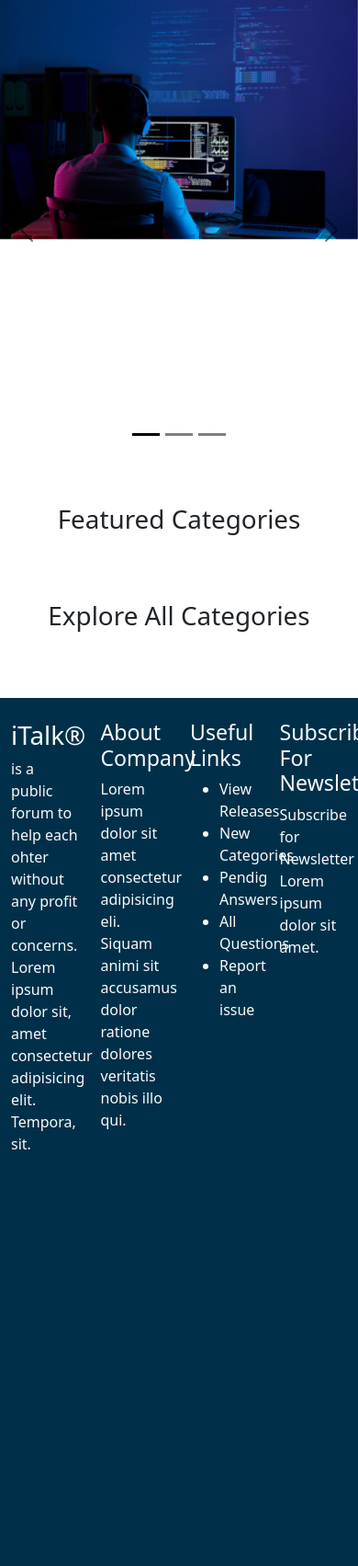
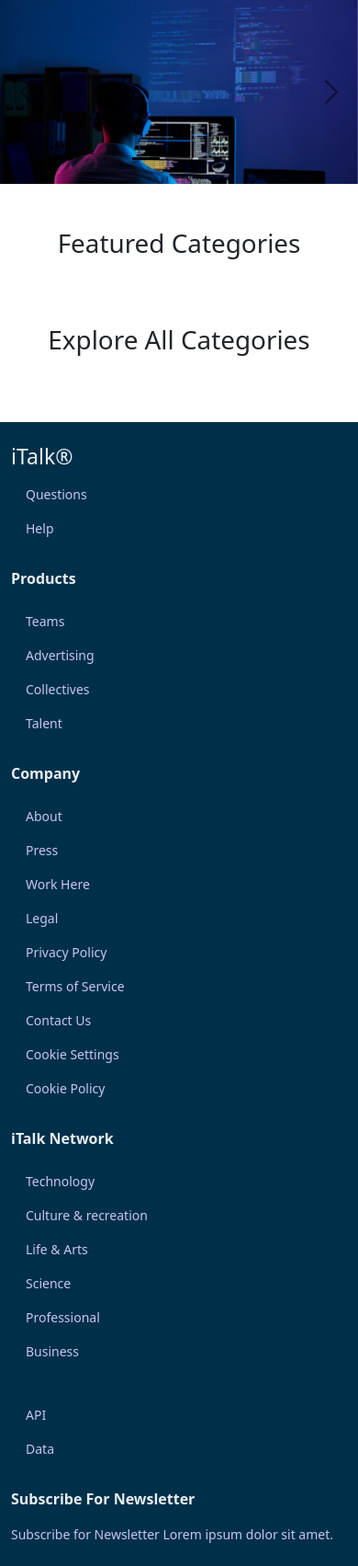
Before and after one commit to imgul/italk, a PHP site: page /index.php in a window 390 px wide; the page is wider, and only the part inside the window is pictured. Shown: the part 56-1759 px from the top of that part at 92% size. Before the commit the page ends 1306 px from the top of that part, so only its background shows below. Run offline with PHP 8.4, Linux system fonts and the light colour scheme; data that the repository does not hold is empty.

Commit message:
Responsive Design for Homepage(index.php), Navbar, Slider And Footer

```diff
--- a/index.php
+++ b/index.php
@@ -17,8 +17,9 @@ include 'partials/_config.php';
 </head>
 
 <body>
-    <?php include 'partials/_navbar.php'; ?>
-    <?php include 'partials/_slider.php'; ?>
+    <?php include 'partials/_navbar.php';
+    include 'partials/_slider.php';
+    ?>
 
 
     <div class="container my-5">
@@ -28,7 +29,7 @@ include 'partials/_config.php';
             $sqlFeatured = "SELECT * FROM `categories` WHERE `category_featured` = true LIMIT 3;";
             $resultFeatured = mysqli_query($conn, $sqlFeatured);
             while ($row = mysqli_fetch_assoc($resultFeatured)) {
-                echo '<div class="col-md-4">
+                echo '<div class="col-md-4 py-2">
                     <div class="card text-center">
                         <div class="card-header">
                             Featured
@@ -56,7 +57,7 @@ include 'partials/_config.php';
             $sql = "SELECT * FROM `categories`";
             $result = mysqli_query($conn, $sql);
             while ($row = mysqli_fetch_assoc($result)) {
-                echo '<div class="col-md-3 py-3">
+                echo '<div class="col-lg-3 col-md-4 col-sm-6 py-3">
                     <div class="card" style="width: 100%;">
                         <div style="width: 100%; height: 180px; background-color:bisque;">
                             <img src="img/' . $row["category_title"] . '.png" style="height:100%; object-fit: cover;" class="card-img-top" alt="...">
--- a/partials/_footer.php
+++ b/partials/_footer.php
@@ -1,26 +1,54 @@
-<div class="container-fluid py-4 mt-5 text-light bg-primary">
+<div class="container-fluid mt-5 pb-2 bg-primary" style="color: #C9C5F5;">
     <div class="row">
-        <div class="col-3">
-            <h1>iTalk&reg;</h1>
-            <p>is a public forum to help each ohter without any profit or concerns. Lorem ipsum dolor sit, amet consectetur adipisicing elit. Tempora, sit.</p>
-        </div>
-        <div class="col-3">
-            <h3>About Company</h3>
-            <p>Lorem ipsum dolor sit amet consectetur adipisicing eli. Siquam animi sit accusamus dolor ratione dolores veritatis nobis illo qui.</p>
-        </div>
-        <div class="col-3">
-            <h3>Useful Links</h3>
-            <ul>
-                <li>View Releases</li>
-                <li>New Categories</li>
-                <li>Pendig Answers</li>
-                <li>All Questions</li>
-                <li>Report an issue</li>
+        <div class="col-md-2 col-sm-4 pt-4">
+            <h3 style="color: #E8EDF5;">iTalk&reg;</h3>
+            <ul class="nav flex-column" style="font-size: 14px;">
+                <li class="nav-item"><a class="nav-link" style="color: #C9C5F5;" href="#">Questions</a></li>
+                <li class="nav-item"><a class="nav-link" style="color: #C9C5F5;" href="#">Help</a></li>
             </ul>
         </div>
-        <div class="col-3">
-            <h3>Subscribe For Newsletter</h3>
-            <p>Subscribe for Newsletter Lorem ipsum dolor sit amet.</p>
+        <div class="col-md-2 col-sm-4 pt-4">
+            <p class="fw-bold" style="color: #E8EDF5;">Products</p>
+            <ul class="nav flex-column" style="font-size: 14px;">
+                <li class="nav-item"><a class="nav-link" style="color: #C9C5F5;" href="#">Teams</a></li>
+                <li class="nav-item"><a class="nav-link" style="color: #C9C5F5;" href="#">Advertising</a></li>
+                <li class="nav-item"><a class="nav-link" style="color: #C9C5F5;" href="#">Collectives</a></li>
+                <li class="nav-item"><a class="nav-link" style="color: #C9C5F5;" href="#">Talent</a></li>
+            </ul>
+        </div>
+        <div class="col-md-2 col-sm-4 pt-4">
+            <p class="fw-bold" style="color: #E8EDF5;">Company</p>
+            <ul class="nav flex-column" style="font-size: 14px;">
+                <li class="nav-item"><a class="nav-link" style="color: #C9C5F5;" href="#">About</a></li>
+                <li class="nav-item"><a class="nav-link" style="color: #C9C5F5;" href="#">Press</a></li>
+                <li class="nav-item"><a class="nav-link" style="color: #C9C5F5;" href="#">Work Here</a></li>
+                <li class="nav-item"><a class="nav-link" style="color: #C9C5F5;" href="#">Legal</a></li>
+                <li class="nav-item"><a class="nav-link" style="color: #C9C5F5;" href="#">Privacy Policy</a></li>
+                <li class="nav-item"><a class="nav-link" style="color: #C9C5F5;" href="#">Terms of Service</a></li>
+                <li class="nav-item"><a class="nav-link" style="color: #C9C5F5;" href="#">Contact Us</a></li>
+                <li class="nav-item"><a class="nav-link" style="color: #C9C5F5;" href="#">Cookie Settings</a></li>
+                <li class="nav-item"><a class="nav-link" style="color: #C9C5F5;" href="#">Cookie Policy</a></li>
+            </ul>
+        </div>
+        <div class="col-md-2 col-sm-4 pt-4">
+            <p class="fw-bold" style="color: #E8EDF5;">iTalk Network</p>
+            <ul class="nav flex-column" style="font-size: 14px;">
+                <li class="nav-item"><a class="nav-link" style="color: #C9C5F5;" href="#">Technology</a></li>
+                <li class="nav-item"><a class="nav-link" style="color: #C9C5F5;" href="#">Culture & recreation</a></li>
+                <li class="nav-item"><a class="nav-link" style="color: #C9C5F5;" href="#">Life & Arts</a></li>
+                <li class="nav-item"><a class="nav-link" style="color: #C9C5F5;" href="#">Science</a></li>
+                <li class="nav-item"><a class="nav-link" style="color: #C9C5F5;" href="#">Professional</a></li>
+                <li class="nav-item"><a class="nav-link" style="color: #C9C5F5;" href="#">Business</a></li>
+                <li class="nav-item">
+                    <p class="nav-link" style="color: #C9C5F5;"></p>
+                </li>
+                <li class="nav-item"><a class="nav-link" style="color: #C9C5F5;" href="#">API</a></li>
+                <li class="nav-item"><a class="nav-link" style="color: #C9C5F5;" href="#">Data</a></li>
+            </ul>
+        </div>
+        <div class="col-md-4 col-sm-8 pt-4">
+            <p class="fw-bold" style="color: #E8EDF5;">Subscribe For Newsletter</p>
+            <p style="font-size: 14px;">Subscribe for Newsletter Lorem ipsum dolor sit amet.</p>
         </div>
     </div>
 </div>
--- a/partials/_navbar.php
+++ b/partials/_navbar.php
@@ -10,7 +10,7 @@ session_start();
 // Show how much categories in dropdown
 $showFeaturedCategoryDropdown = 10;
 
-echo '<nav class="navbar navbar-expand-lg navbar-dark bg-primary">
+echo '<nav class="navbar navbar-expand-md navbar-dark bg-primary">
 <div class="container-fluid">
     <a class="navbar-brand" href="index.php">iTalk</a>
     <button class="navbar-toggler" type="button" data-bs-toggle="collapse"
@@ -28,27 +28,27 @@ echo '<nav class="navbar navbar-expand-lg navbar-dark bg-primary">
                     data-bs-toggle="dropdown" aria-expanded="false">
                     Featured Communities
                 </a>
-                <ul class="dropdown-menu" aria-labelledby="navbarDropdown">';
+                <ul class="dropdown-menu bg-primary border-light" aria-labelledby="navbarDropdown">';
 if (isset($showFeaturedCategoryDropdown)) {
     $sqlShowFeaturedCategoryDropdown = "SELECT * FROM `categories` WHERE `category_featured` = true LIMIT $showFeaturedCategoryDropdown;";
     $resultShowFeaturedCategoryDropdown = mysqli_query($conn, $sqlShowFeaturedCategoryDropdown);
     while ($row = mysqli_fetch_assoc($resultShowFeaturedCategoryDropdown)) {
         // echo $row['category_title'];
-        echo '<li><a class="dropdown-item" href="threadlist.php?catid=' . $row['category_id'] . '">' . $row['category_title'] . '</a></li>';
+        echo '<li><a class="dropdown-item text-white" style="hover:text-primary" href="threadlist.php?catid=' . $row['category_id'] . '">' . $row['category_title'] . '</a></li>';
     }
 }
 echo '</ul>
             </li>
         </ul>
-        <form class="d-flex mx-2" action="search.php" method="GET">
+        <form class="d-flex me-md-4" action="search.php" method="GET">
             <input class="form-control me-2" name="query" type="search" placeholder="Search" aria-label="Search">
             <button class="btn btn-outline-light" type="submit">Search</button>
         </form>';
 if ((isset($_SESSION['loggedin'])) && $_SESSION['loggedin'] == true) {
-    echo '<a href="logout.php" class="btn btn-outline-secondary mx-2">Logout</a>';
+    echo '<a href="logout.php" class="btn btn-outline-secondary mt-md-0 mt-2 me-2">Logout</a>';
 } else {
-    echo '<a href="login.php" class="btn btn-outline-secondary mx-2">Login</a>
-            <a href="register.php" class="btn btn-secondary mx-2">Register</a>';
+    echo '<a href="login.php" class="btn btn-outline-secondary mt-md-0 mt-2 me-2">Login</a>
+            <a href="register.php" class="btn btn-secondary mt-md-0 mt-2">Register</a>';
 }
 echo '</div>
 </div>
--- a/partials/_slider.php
+++ b/partials/_slider.php
@@ -8,7 +8,7 @@ echo '<div id="carouselExampleDark" class="carousel carousel-dark slide" data-bs
 </div>
 <div class="carousel-inner">
     <!-- Slider 1 -->
-    <div class="carousel-item active" data-bs-interval="10000" style="height: 500px;">
+    <div class="carousel-item active" data-bs-interval="10000">
         <img style="object-fit:cover;" src="img/slider1.png" class="d-block w-100" alt="...">
         <div class="carousel-caption d-none d-md-block">
             <!-- <h5>First slide label</h5>
@@ -17,7 +17,7 @@ echo '<div id="carouselExampleDark" class="carousel carousel-dark slide" data-bs
     </div>
 
     <!-- Slider 2 -->
-    <div class="carousel-item" data-bs-interval="2000" style="height: 500px;">
+    <div class="carousel-item" data-bs-interval="2000">
         <img style="object-fit:cover;" src="img/slider2.png" class="d-block w-100" alt="...">
         <div class="carousel-caption d-none d-md-block">
             <!-- <h5>Second slide label</h5>
@@ -26,7 +26,7 @@ echo '<div id="carouselExampleDark" class="carousel carousel-dark slide" data-bs
     </div>
 
     <!-- Slider 3 -->
-    <div class="carousel-item" style="height: 500px;">
+    <div class="carousel-item">
         <img style="object-fit:cover;" src="img/slider3.png" class="d-block w-100" alt="...">
         <div class="carousel-caption d-none d-md-block">
             <!-- <h5>Third slide label</h5>
--- a/src/sass/_custom.scss
+++ b/src/sass/_custom.scss
@@ -7,14 +7,10 @@ $purple-light: #BB6EF5;
 $pink: #0a9396;
 
 $primary:       #003049;
-$secondary:     #dc2f02;
+$secondary:     #8a08c7;
 // $success:       $green;
 // $info:          $cyan;
 // $warning:       $yellow;
 // $danger:        $red;
 // $light:         $gray-100;
 // $dark:          $gray-900;
-
-
-// Import Bootstrap 5
-@import "../../node_modules/bootstrap/scss/bootstrap";
--- a/src/sass/main.scss
+++ b/src/sass/main.scss
@@ -1,3 +1,11 @@
-@use 'custom';
+@use 'custom' as *;
 
-@use 'components/cards';
+// Import Bootstrap 5
+@import "../../node_modules/bootstrap/scss/bootstrap";
+
+@import 'components/buttons';
+
+
+@import 'sections/navbar';
+@import 'sections/slider';
+@import 'sections/cards';
--- /dev/null
+++ b/src/sass/sections/_navbar.scss
@@ -0,0 +1,5 @@
+.dropdown-item{
+    &:hover{
+        color: white;
+    }
+}
--- /dev/null
+++ b/src/sass/sections/_slider.scss
@@ -0,0 +1,17 @@
+@use '../custom';
+
+.carousel-item{
+
+    @include media-breakpoint-up(md){
+        height: 500px;
+    }
+
+    @include media-breakpoint-down(md){
+        height: 400px;
+    }
+
+    @include media-breakpoint-down(sm){
+        height: 200px;
+    }
+
+}
```
Also changed, not shown: dist/css/main.css, src/sass/components/_animations.scss (added), src/sass/components/_buttons.scss (added), src/sass/sections/_cards.scss (renamed from src/sass/components/_cards.scss), 1 other file. Lines whose indentation alone changed are shown as unchanged.
